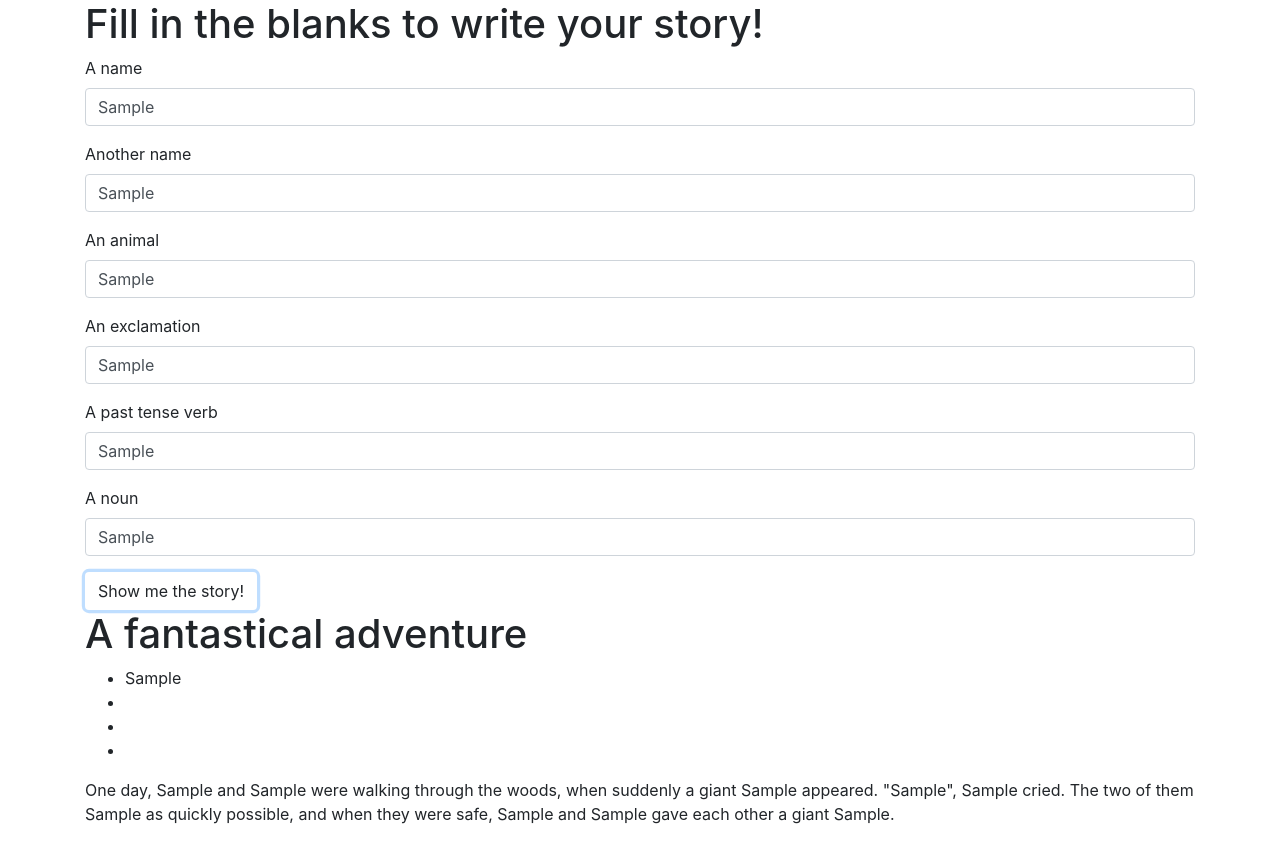
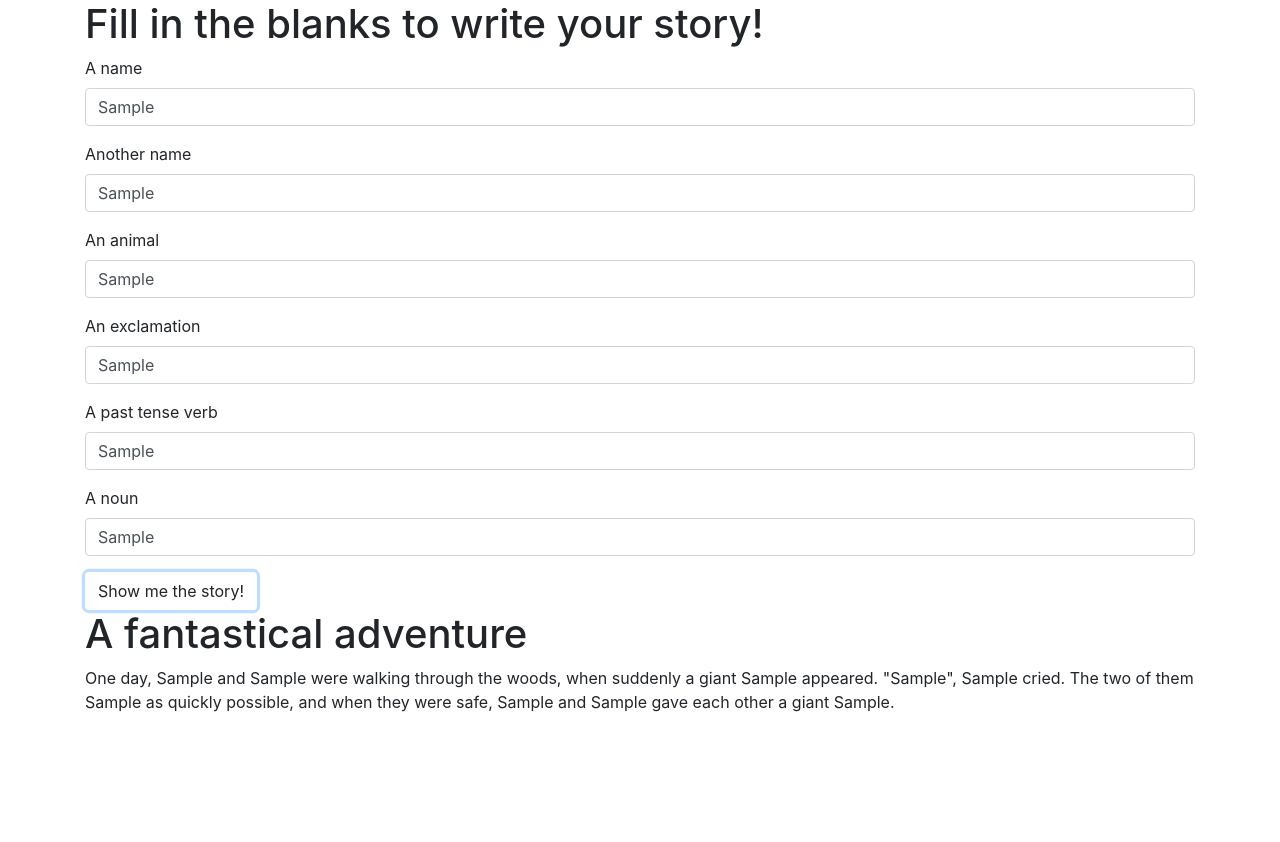
Before and after one commit to JLEWilson/a_fantastical_adventure, a plain HTML site: page index.html in a window 1280 px wide. Both pictures are taken after typing "Sample", "Sample", "Sample", "Sample", "Sample", "Sample" into the empty fields and a click on the button "Show me the story!". After the commit the page ends 800 px from the top, so only its background shows below. Drawn offline with Linux system fonts and the light colour scheme.

Commit message:
Add loops and arrays
Co-authored-by: Curtis Brooks <curtisbrooks678@gmail.com>

```diff
--- a/index.html
+++ b/index.html
@@ -43,11 +43,6 @@
 
     <div id="story">
       <h1>A fantastical adventure</h1>
-      <ul id="outputList">
-        <li class="text1"></li>
-        <li class="text2"></li>
-        <li class="text3"></li>
-      </ul>
       <p>
         One day, <span class="person1"></span> and <span class="person2"></span> were walking through the woods, when suddenly a giant <span class="animal"></span> appeared. "<span class="exclamation"></span>", <span class="person1"></span> cried. The two of them <span class="verb"></span> as quickly possible, and when they were safe, <span class="person1"></span> and <span class="person2"></span> gave each other a giant <span class="noun"></span>.
       </p>
--- a/js/scripts.js
+++ b/js/scripts.js
@@ -9,23 +9,22 @@ $(document).ready(function() {
     const nounInput = $("input#noun").val();
 
     const inputArray = [person1Input, person2Input, animalInput, exclamationInput, verbInput, nounInput];
-    const pushArray = [];
-    pushArray.push(inputArray[1]);
-    pushArray.push(inputArray[0]);
-    pushArray.push(inputArray[2]);
 
 
+    const tag1 = $(".person1");
+    const tag2 = $(".person2");
+    const tag3 = $(".animal");
+    const tag4 = $(".exclamation");
+    const tag5 = $(".verb");
+    const tag6 = $(".noun");
 
-    $(".person1").text(person1Input);
-    $(".person2").text(person2Input);
-    $(".animal").text(animalInput);
-    $(".exclamation").text(exclamationInput);
-    $(".verb").text(verbInput);
-    $(".noun").text(nounInput);
+    const tagArray = [tag1,tag2,tag3,tag4,tag5,tag6];
+    let index = 0;
+    inputArray.forEach(function(tag) {
+      tagArray[index].text(inputArray[index]);
+      index +=1;
+    });
 
     $("#story").show();
-
-    $("ul#outputList").prepend("<li>" + pushArray[0] + "</li>");
-
   });
 });
```
